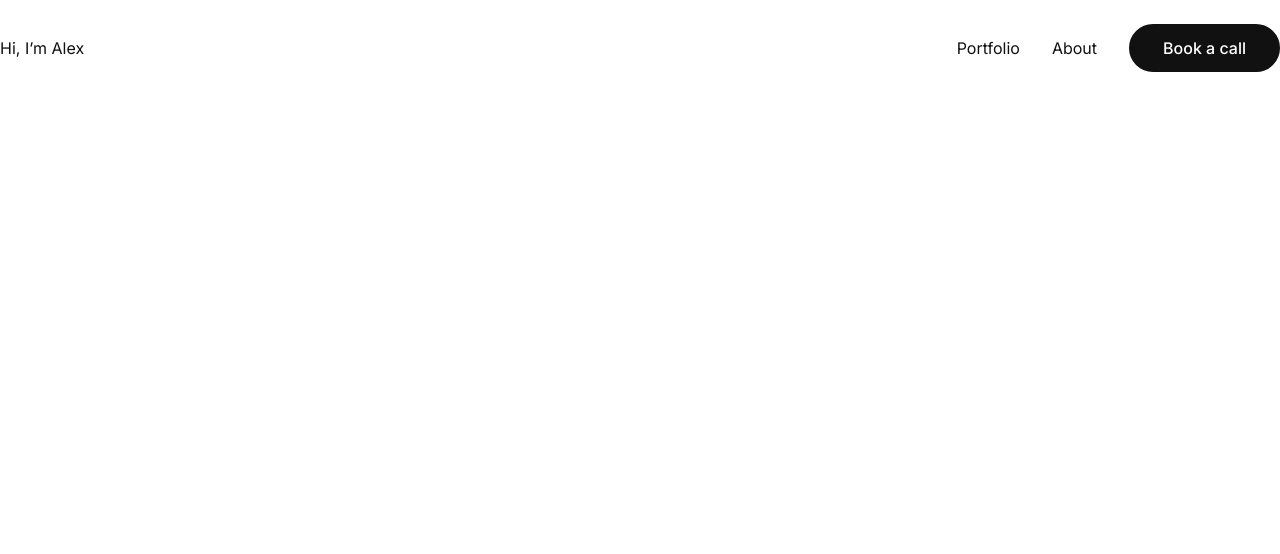
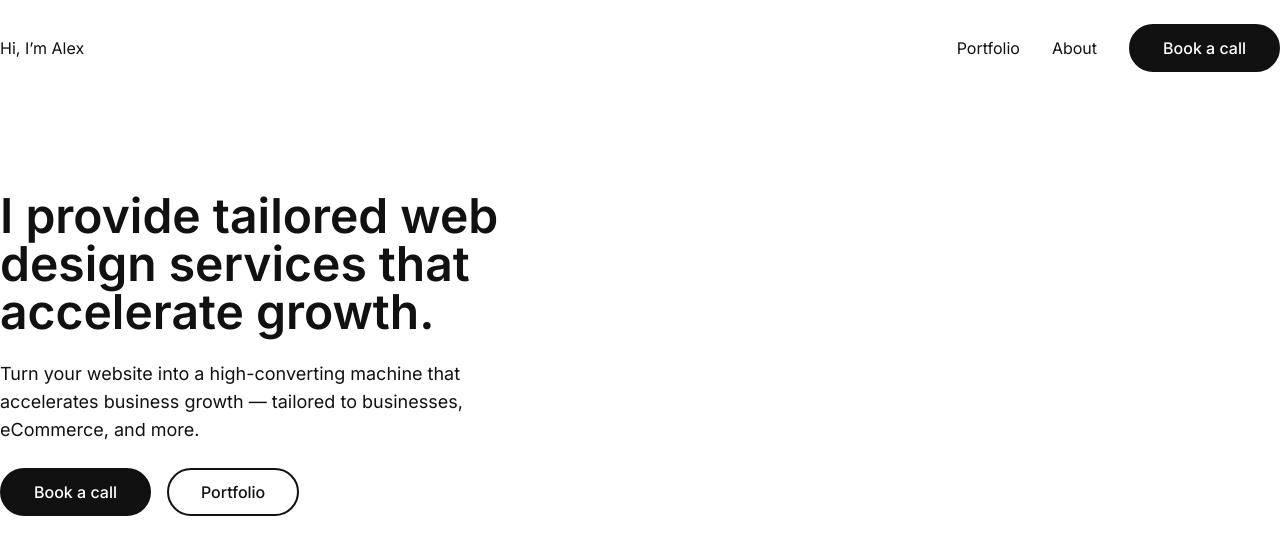
Before and after one commit to stefan-kanazir/alex-portfolio, a Next.js app: page / in a window 1280 px wide. Shown: the top 554 px of the page. Built offline with nearby package versions, Linux system fonts and the light colour scheme.

Commit message:
Start with Homepage

```diff
--- a/src/app/layout.tsx
+++ b/src/app/layout.tsx
@@ -12,7 +12,7 @@ export default function RootLayout({
 }) {
   return (
     <html lang="en">
-      <body className={inter.className}>
+      <body className={`${inter.className} container`}>
         <Header />
         {children}
         <footer></footer>
--- a/src/app/page.tsx
+++ b/src/app/page.tsx
@@ -1,5 +1,6 @@
 import { Metadata } from "next";
 import Image from "next/image";
+import Link from "next/link";
 
 export const metadata: Metadata = {
   title: "Aleksandar Arbutina - Portfolio",
@@ -8,6 +9,26 @@ export const metadata: Metadata = {
 
 export default function Home() {
   return (
-    <main className="flex min-h-screen flex-col items-center justify-between p-24"></main>
+    <main className="flex min-h-screen flex-col items-start pt-24 gap-6  w-[560px]">
+      <h1 className="text-5xl font-semibold">
+        I provide tailored web design services that accelerate growth.
+      </h1>
+      <p className="text-lg">
+        Turn your website into a high-converting machine that accelerates
+        business growth — tailored to businesses, eCommerce, and more.
+      </p>
+      <div className="flex gap-4">
+        <a
+          href="https://calendly.com/adarbutina/15min"
+          target="blank"
+          className="btn-primary"
+        >
+          Book a call
+        </a>
+        <Link href="/portfolio" className="btn">
+          Portfolio
+        </Link>
+      </div>
+    </main>
   );
 }
--- a/src/components/header/header.tsx
+++ b/src/components/header/header.tsx
@@ -2,8 +2,8 @@ import Link from "next/link";
 
 function Header() {
   return (
-    <header className="container flex justify-between items-center h-24">
-      <h3>Hi, I’m Alex</h3>
+    <header className="flex justify-between items-center h-24">
+      <Link href="/">Hi, I’m Alex</Link>
       <ul className="flex items-center gap-8">
         <li>
           <Link href="/portfolio">Portfolio</Link>
```
